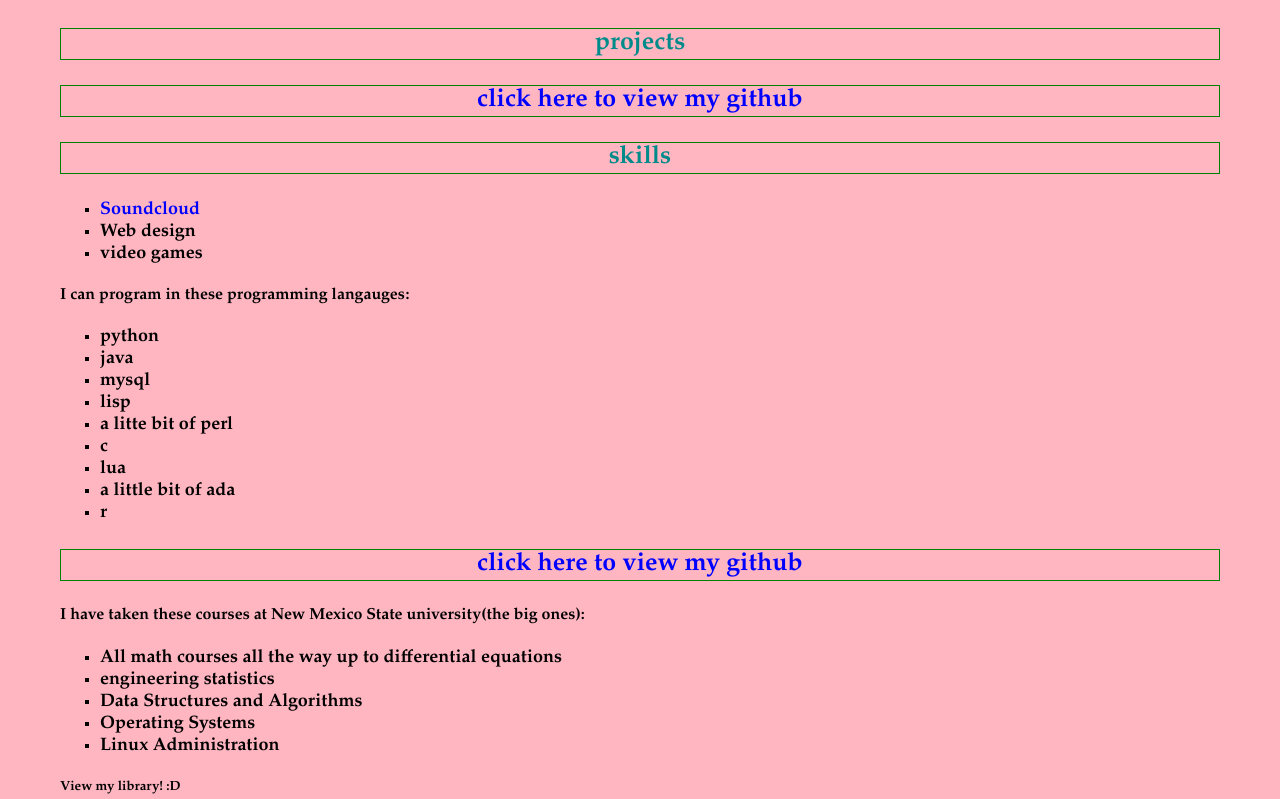
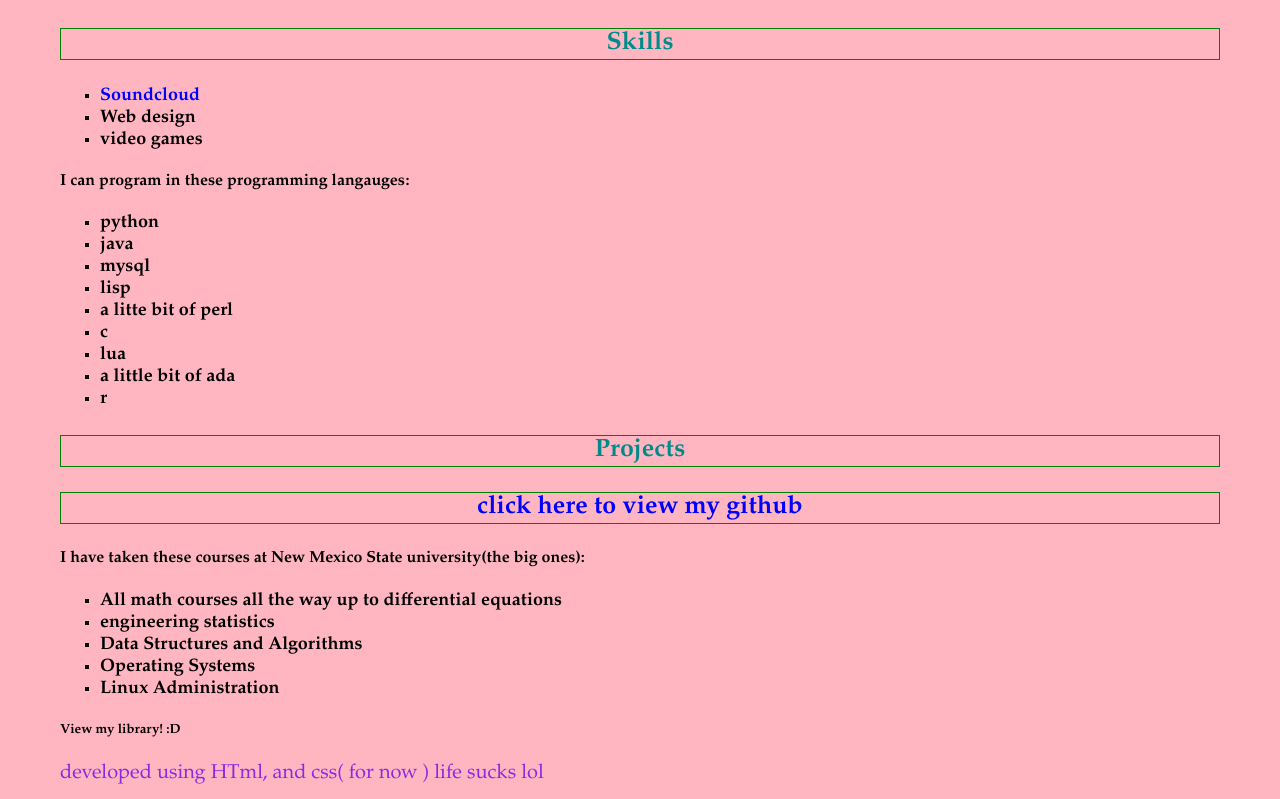
Before and after one commit to Specioushawks8/Specioushawks8.github.io, a plain HTML site: page index.html in a window 1280 px wide. Shown: the part 1153-1952 px from the top of the page. Drawn offline with Linux system fonts and the light colour scheme; a script that the page names is missing.

Commit message:
version 1.0.2

```diff
--- a/index.html
+++ b/index.html
@@ -11,7 +11,7 @@
         <h1>Edy's Personal Website :D</h1>
         <h2> How are you doing today? </h2>
 
-        <h3>bio:</h3>
+        <h3>Bio:</h3>
 
         <p class="links">
             My name is Edy and I am 26 years old. I have had training at <a href="https://www.nmsu.edu/" target="_blank">New Mexico State Univerity</a>
@@ -35,12 +35,11 @@
         </div>
 
 
-        <h3>projects</h3>
-
-        <h3><a href="https://github.com/Specioushawks8" target="_blank">click here to view my github</a></h3>
 
 
-       <h3>skills</h3>
+
+
+       <h3>Skills</h3>
 
         <ul>
             <li class="links"><a href="https://soundcloud.com/edward-swedberg" target="_blank">Soundcloud</a></li>
@@ -61,7 +60,9 @@
                 <li>r</li>
 
             </ul>
-            <h3><a href="https://github.com/Specioushawks8" target="_blank">click here to view my github</a></h3>
+
+            <h3>Projects</h3>
+            <h3 class="links"><a href="https://github.com/Specioushawks8" target="_blank">click here to view my github</a></h3>
 
 
         <h4>I have taken these courses at New Mexico State university(the big ones):</h4>
```
Also changed, not shown: style.css (line endings or trailing spaces).
